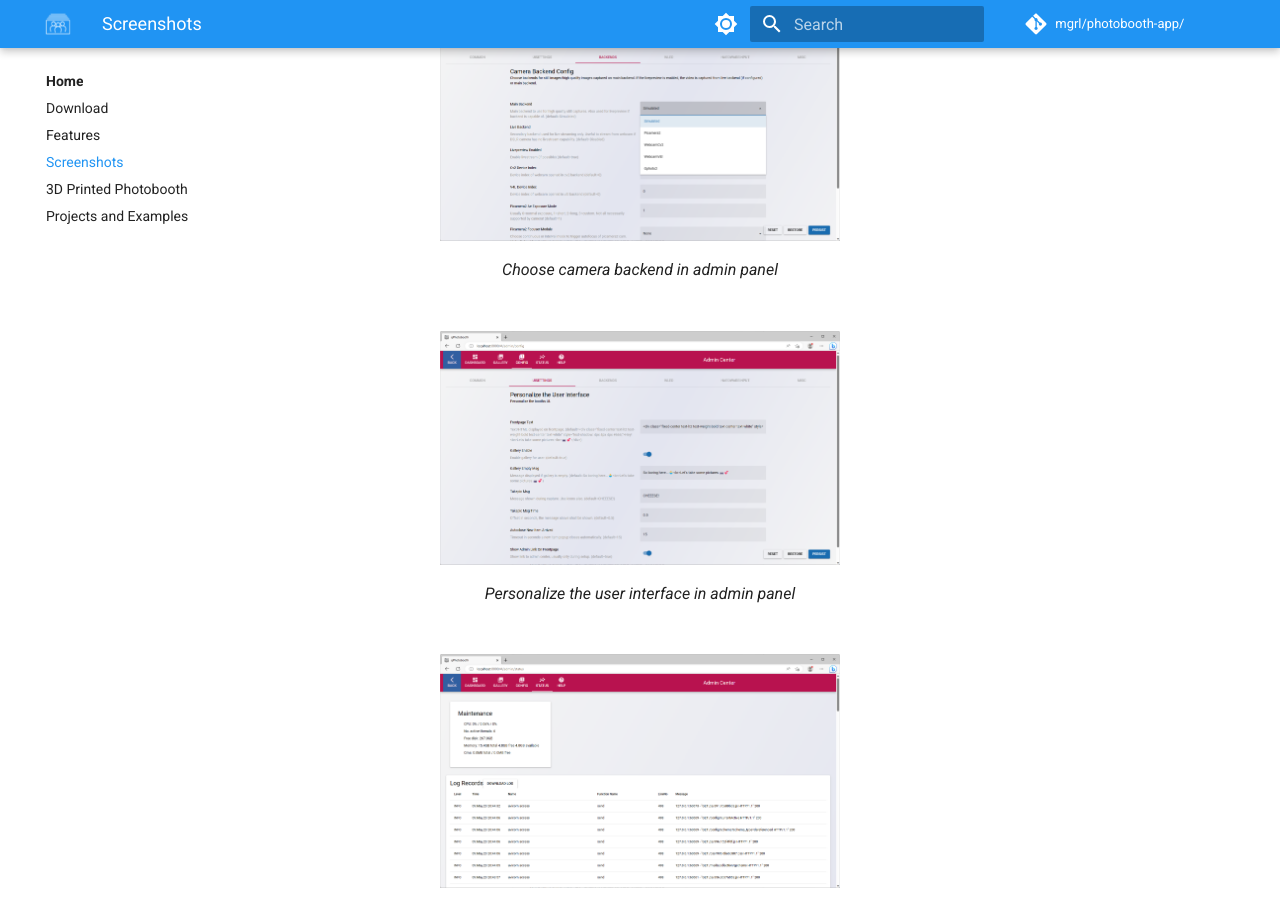
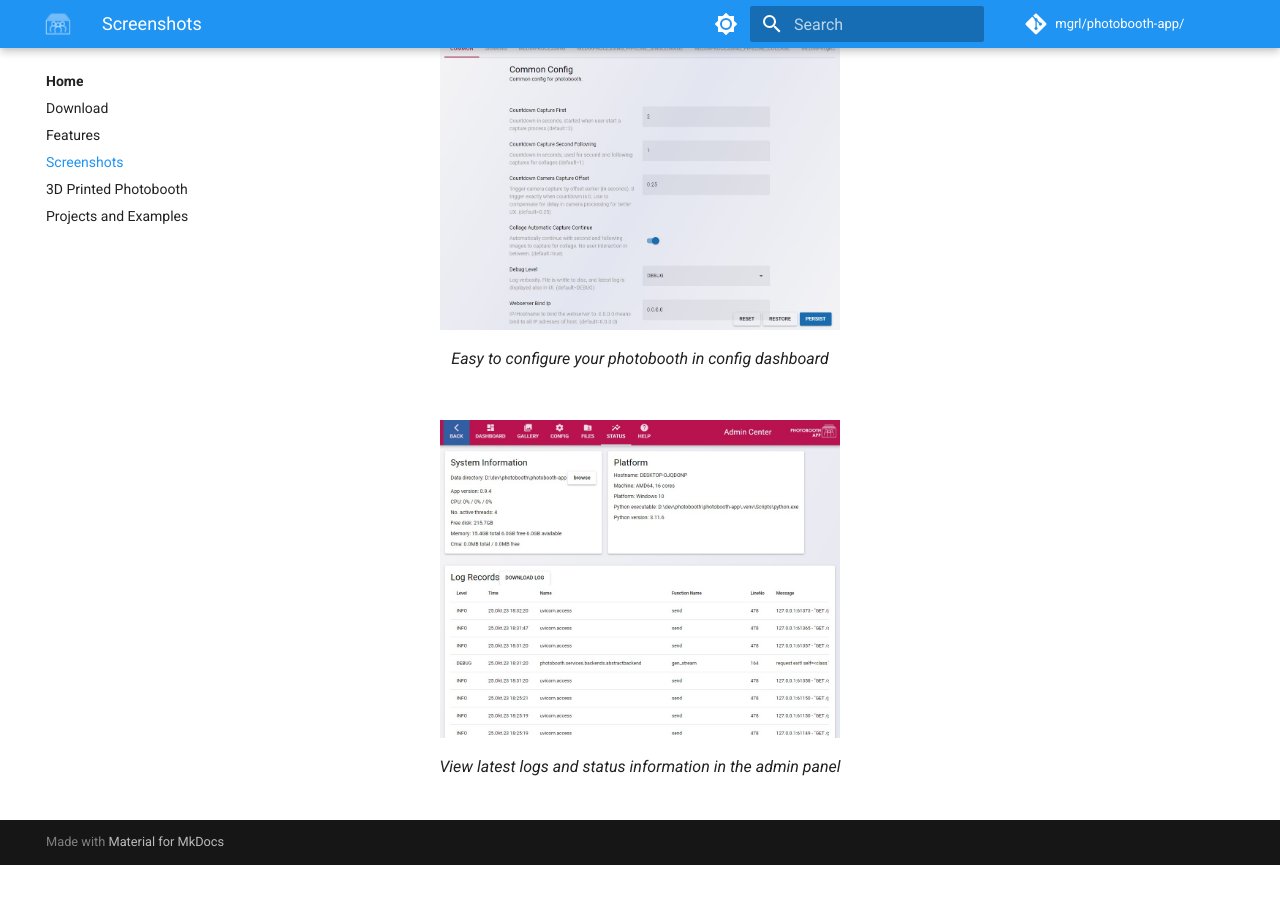
Before and after one commit to photobooth-app/photobooth-docs, an MkDocs documentation site: the page built from docs/screenshots.md, in a window 1280 px wide and 900 px high, scrolled down 1819 px. Built offline with MkDocs 1.6.1 and Material for MkDocs 9.7.7, drawn with Linux system fonts in a browser that asks for light colours; comment, search, counter and statistics services are not loaded; after the commit the page ends 2684 px from its top, so only the background shows below that.

Commit message:
update screenshots and admin center description

```diff
--- a/docs/screenshots.md
+++ b/docs/screenshots.md
@@ -21,16 +21,11 @@
 </figure>
 
 <figure markdown>
-  ![admin_config_backends](./assets/screenshots/admin_config_backends.png){ width="400" }
-  <figcaption>Choose camera backend in admin panel</figcaption>
+  ![admin_config_backends](./assets/screenshots/admincenter-config.jpg){ width="400" }
+  <figcaption>Easy to configure your photobooth in config dashboard</figcaption>
 </figure>
 
 <figure markdown>
-  ![admin_config_ui](./assets/screenshots/admin_config_ui.png){ width="400" }
-  <figcaption>Personalize the user interface in admin panel</figcaption>
-</figure>
-
-<figure markdown>
-  ![admin_status](./assets/screenshots/admin_status.png){ width="400" }
+  ![admin_status](./assets/screenshots/admincenter-status.jpg){ width="400" }
   <figcaption>View latest logs and status information in the admin panel</figcaption>
 </figure>
--- a/mkdocs.yml
+++ b/mkdocs.yml
@@ -58,6 +58,7 @@ nav:
       - setup/index.md
       - setup/installation.md
       - setup/update.md
+      - setup/admincenter.md
       - setup/camera_setup.md
       - setup/mediaprocessing.md
       - setup/gpio.md
```
Also changed, not shown: docs/setup/admincenter.md (added, +117 -0 lines), docs/assets/screenshots/admin_config_backends.png (deleted), docs/assets/screenshots/admin_config_ui.png (deleted), docs/assets/screenshots/admin_dashboard.png (deleted), docs/assets/screenshots/admin_status.png (deleted), docs/assets/screenshots/admincenter-config.jpg (added), docs/assets/screenshots/admincenter-dashboard.jpg (added), docs/assets/screenshots/admincenter-filebrowser.jpg (added), docs/assets/screenshots/admincenter-help.jpg (added), docs/assets/screenshots/admincenter-status.jpg (added).
